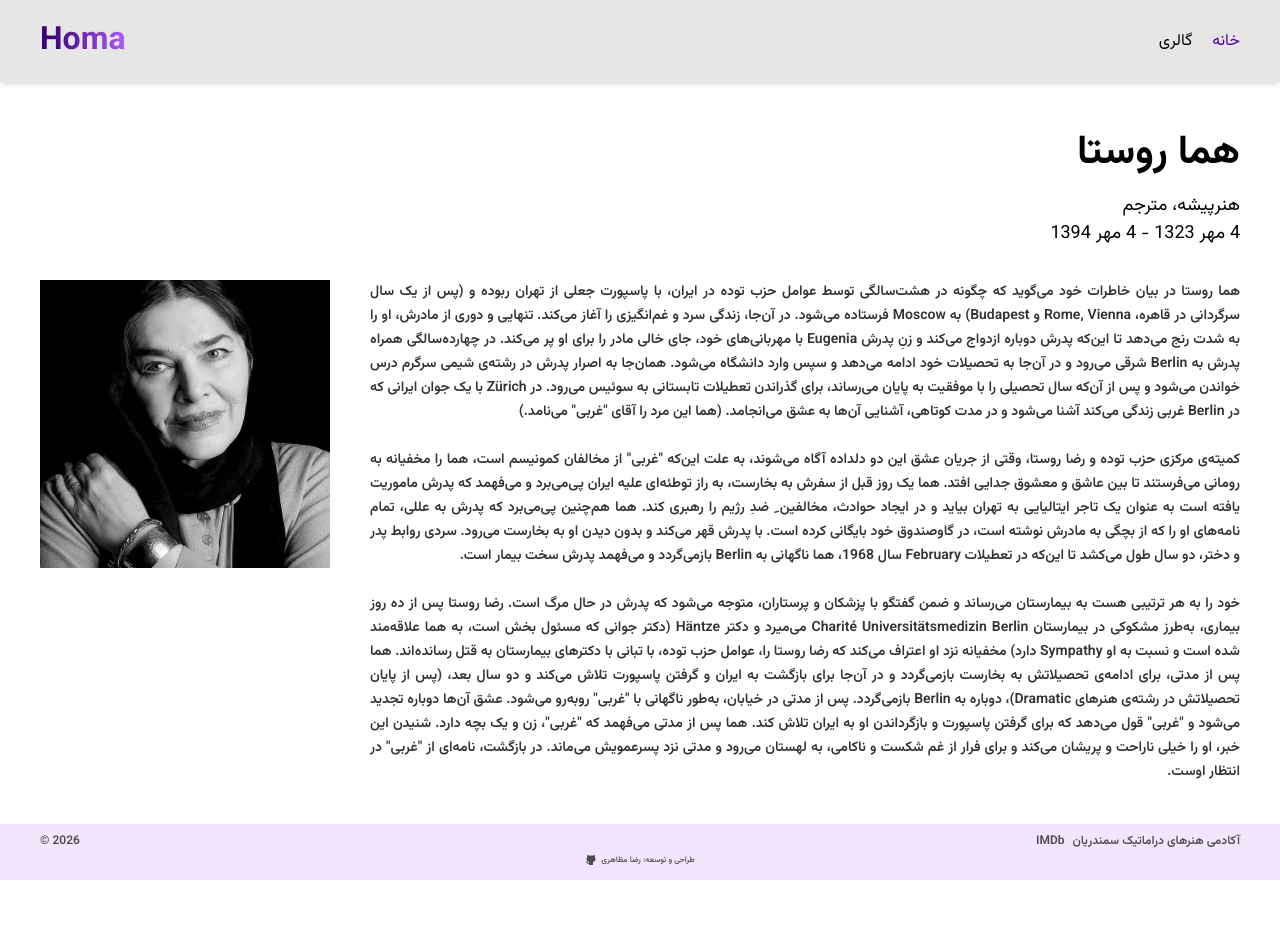
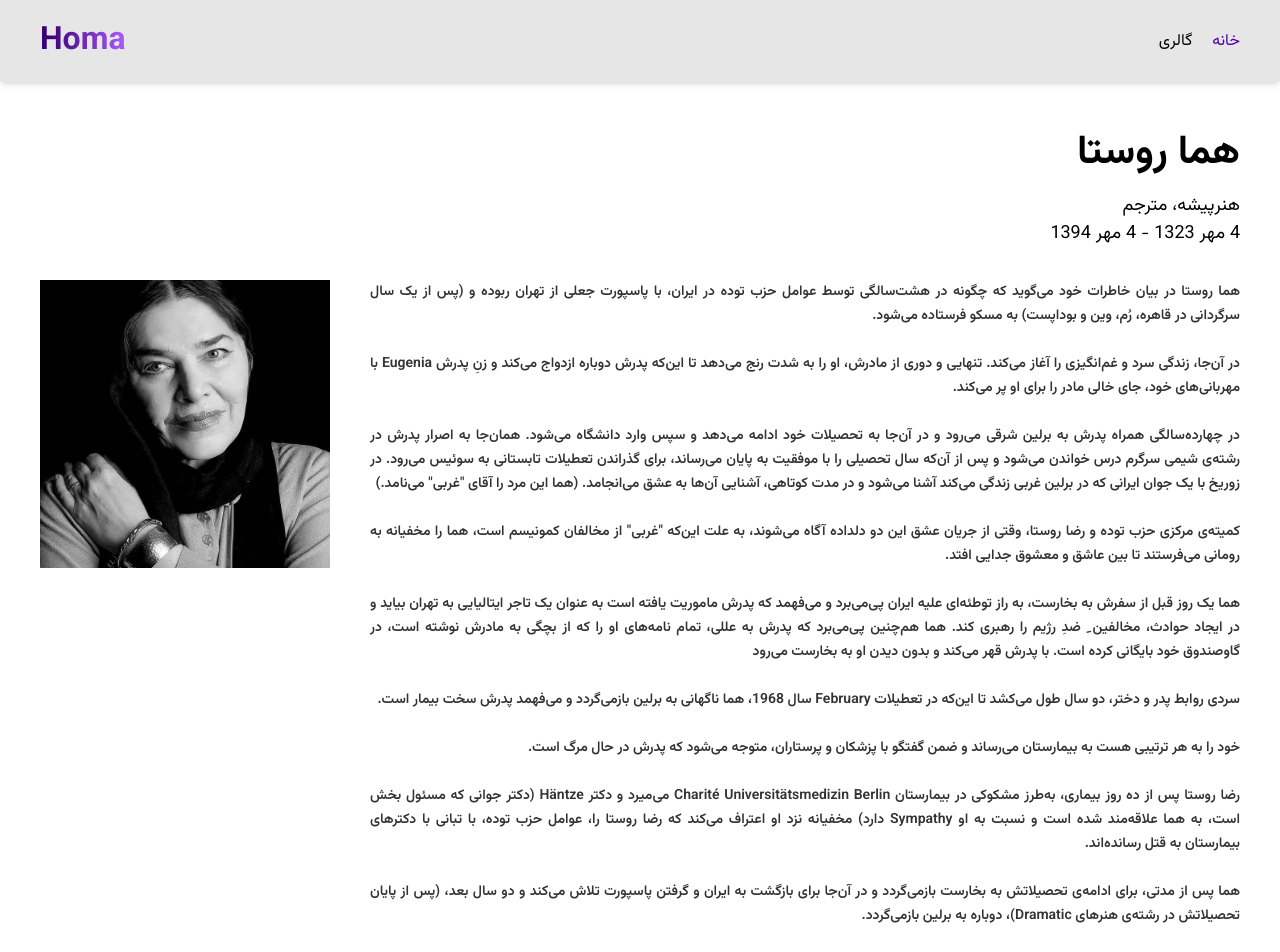
Before and after one commit to mazaherireza/homa, a Next.js app: page / in a window 1280 px wide. Shown: the top 952 px of the page. Before the commit the page ends 880 px from the top, so only its background shows below. Built offline with nearby package versions, Linux system fonts and the light colour scheme.

Commit message:
Change Text

```diff
--- a/src/components/memories/memories.component.tsx
+++ b/src/components/memories/memories.component.tsx
@@ -2,7 +2,7 @@ import type { ReactNode } from "react";
 
 import Image from "next/image";
 
-import homa from "@/assets/images/homa-rousta1.webp"
+import homa from "@/assets/images/homa-rousta1.webp";
 
 import styles from "./memories.module.css";
 
@@ -13,48 +13,73 @@ export default function MemoriesComponent(): ReactNode {
         <p>
           هما روستا در بیان خاطرات خود می‌گوید که چگونه در هشت‌سالگی توسط عوامل
           حزب توده در ایران، با پاسپورت جعلی از تهران ربوده و (پس از یک سال
-          سرگردانی در قاهره، Rome‌, Vienna و Budapest) به Moscow فرستاده می‌شود.
+          سرگردانی در قاهره، رُم، وین و بوداپست) به مسکو فرستاده می‌شود.
+        </p>
+
+        <p>
           در آن‌جا، زندگی سرد و غم‌انگیزی را آغاز می‌کند. تنهایی و دوری از
           مادرش، او را به شدت رنج می‌دهد تا این‌که پدرش دوباره ازدواج می‌کند و
           زنِ پدرش Eugenia با مهربانی‌های خود، جای خالی مادر را برای او پر
-          می‌کند. در چهارده‌سالگی همراه پدرش به Berlin شرقی می‌رود و در آن‌جا به
-          تحصیلات خود ادامه می‌دهد و سپس وارد دانشگاه می‌شود. همان‌جا به اصرار
-          پدرش در رشته‌ی شیمی سرگرم درس خواندن می‌شود و پس از آن‌که سال تحصیلی
-          را با موفقیت به پایان می‌رساند، برای گذراندن تعطیلات تابستانی به سوئیس
-          می‌رود. در Zürich با یک جوان ایرانی که در Berlin غربی زندگی می‌کند
-          آشنا می‌شود و در مدت کوتاهی، آشنایی آن‌ها به عشق می‌انجامد. (هما این
-          مرد را آقای "غربی" می‌نامد.)
+          می‌کند.
         </p>
+
+        <p>
+          در چهارده‌سالگی همراه پدرش به برلین‌ شرقی می‌رود و در آن‌جا به تحصیلات
+          خود ادامه می‌دهد و سپس وارد دانشگاه می‌شود. همان‌جا به اصرار پدرش در
+          رشته‌ی شیمی سرگرم درس خواندن می‌شود و پس از آن‌که سال تحصیلی را با
+          موفقیت به پایان می‌رساند، برای گذراندن تعطیلات تابستانی به سوئیس
+          می‌رود. در زوریخ با یک جوان ایرانی که در برلین غربی زندگی می‌کند آشنا
+          می‌شود و در مدت کوتاهی، آشنایی آن‌ها به عشق می‌انجامد. (هما این مرد را
+          آقای "غربی" می‌نامد.)
+        </p>
+
         <p>
           کمیته‌ی مرکزی حزب توده و رضا روستا، وقتی از جریان عشق این دو د‌لداده
           آگاه می‌شوند، به علت این‌که "غربی" از مخالفان کمونیسم است، هما را
-          مخفیانه به رومانی می‌فرستند تا بین عاشق و معشوق جدایی افتد. هما یک روز
-          قبل از سفرش به بخارست، به راز توطئه‌ای علیه ایران پی‌‌می‌برد و می‌فهمد
-          که پدرش ماموریت یافته است به عنوان یک تاجر ایتالیایی به تهران بیاید و
-          در ایجاد حوادث، مخالفین ِ ضدِ رژیم را رهبری کند. هما هم‌چنین پی‌می‌برد
-          که پدرش به‌ عللی، تمام نامه‌های او را که از بچگی به مادرش نوشته است،
-          در گاوصندوق خود بایگانی کرده است. با پدرش قهر می‌کند و بدون دیدن او به
-          بخارست می‌رود. سردی روابط پدر و دختر، دو سال طول می‌کشد تا این‌که در
-          تعطیلات February سال 1968، هما ناگهانی به Berlin بازمی‌گردد و می‌فهمد
-          پدرش سخت بیمار است.
+          مخفیانه به رومانی می‌فرستند تا بین عاشق و معشوق جدایی افتد.
         </p>
+
+        <p>
+          هما یک روز قبل از سفرش به بخارست، به راز توطئه‌ای علیه ایران
+          پی‌‌می‌برد و می‌فهمد که پدرش ماموریت یافته است به عنوان یک تاجر
+          ایتالیایی به تهران بیاید و در ایجاد حوادث، مخالفین ِ ضدِ رژیم را رهبری
+          کند. هما هم‌چنین پی‌می‌برد که پدرش به‌ عللی، تمام نامه‌های او را که از
+          بچگی به مادرش نوشته است، در گاوصندوق خود بایگانی کرده است. با پدرش قهر
+          می‌کند و بدون دیدن او به بخارست می‌رود
+        </p>
+
+        <p>
+          سردی روابط پدر و دختر، دو سال طول می‌کشد تا این‌که در تعطیلات February
+          سال 1968، هما ناگهانی به برلین بازمی‌گردد و می‌فهمد پدرش سخت بیمار
+          است.
+        </p>
+
         <p>
           خود را به هر ترتیبی هست به بیمارستان می‌رساند و ضمن گفتگو با پزشکان و
-          پرستاران، متوجه می‌شود که پدرش در حال مرگ است. رضا روستا پس از ده روز
-          بیماری، به‌طرز مشکوکی در بیمارستان Charité Universitätsmedizin Berlin
-          می‌میرد و دکتر Häntze (دکتر جوانی که مسئول بخش است، به هما علاقه‌مند
-          شده است و نسبت به او Sympathy دارد) مخفیانه نزد او اعتراف می‌کند که
-          رضا روستا را، عوامل حزب توده، با تبانی با دکترهای بیمارستان به قتل
-          رسانده‌اند. هما پس از مدتی، برای ادامه‌ی تحصیلاتش به بخارست بازمی‌گردد
-          و در آن‌جا برای بازگشت به ایران و گرفتن پاسپورت تلاش می‌کند و دو سال
-          بعد، (پس از پایان تحصیلاتش در رشته‌ی هنرهای Dramatic)، دوباره به
-          Berlin بازمی‌گردد. پس از مدتی در خیابان، به‌طور ناگهانی با "غربی"
-          رو‌به‌رو می‌شود. عشق آن‌ها دوباره تجدید می‌شود و "غربی" قول می‌دهد که
-          برای گرفتن پاسپورت و بازگرداندن او به ایران تلاش کند. هما پس از مدتی
-          می‌فهمد که "غربی"، زن و یک بچه دارد. شنیدن این خبر، او را خیلی ناراحت
-          و پریشان می‌کند و برای فرار از غم شکست و ناکامی، به لهستان می‌رود و
-          مدتی نزد پسرعمو‌یش می‌ماند. در بازگشت، نامه‌ای از "غربی" در
-          انتظار اوست.
+          پرستاران، متوجه می‌شود که پدرش در حال مرگ است.
+        </p>
+
+        <p>
+          رضا روستا پس از ده روز بیماری، به‌طرز مشکوکی در بیمارستان Charité
+          Universitätsmedizin Berlin می‌میرد و دکتر Häntze (دکتر جوانی که مسئول
+          بخش است، به هما علاقه‌مند شده است و نسبت به او Sympathy دارد) مخفیانه
+          نزد او اعتراف می‌کند که رضا روستا را، عوامل حزب توده، با تبانی با
+          دکترهای بیمارستان به قتل رسانده‌اند.
+        </p>
+
+        <p>
+          هما پس از مدتی، برای ادامه‌ی تحصیلاتش به بخارست بازمی‌گردد و در آن‌جا
+          برای بازگشت به ایران و گرفتن پاسپورت تلاش می‌کند و دو سال بعد، (پس از
+          پایان تحصیلاتش در رشته‌ی هنرهای Dramatic)، دوباره به برلین بازمی‌گردد.
+        </p>
+
+        <p>
+          پس از مدتی در خیابان، به‌طور ناگهانی با "غربی" رو‌به‌رو می‌شود. عشق
+          آن‌ها دوباره تجدید می‌شود و "غربی" قول می‌دهد که برای گرفتن پاسپورت و
+          بازگرداندن او به ایران تلاش کند. هما پس از مدتی می‌فهمد که "غربی"، زن
+          و یک بچه دارد. شنیدن این خبر، او را خیلی ناراحت و پریشان می‌کند و برای
+          فرار از غم شکست و ناکامی، به لهستان می‌رود و مدتی نزد پسرعمو‌یش
+          می‌ماند. در بازگشت، نامه‌ای از "غربی" در انتظار اوست ...
         </p>
       </div>
       <Image src={homa} alt="" />
```
